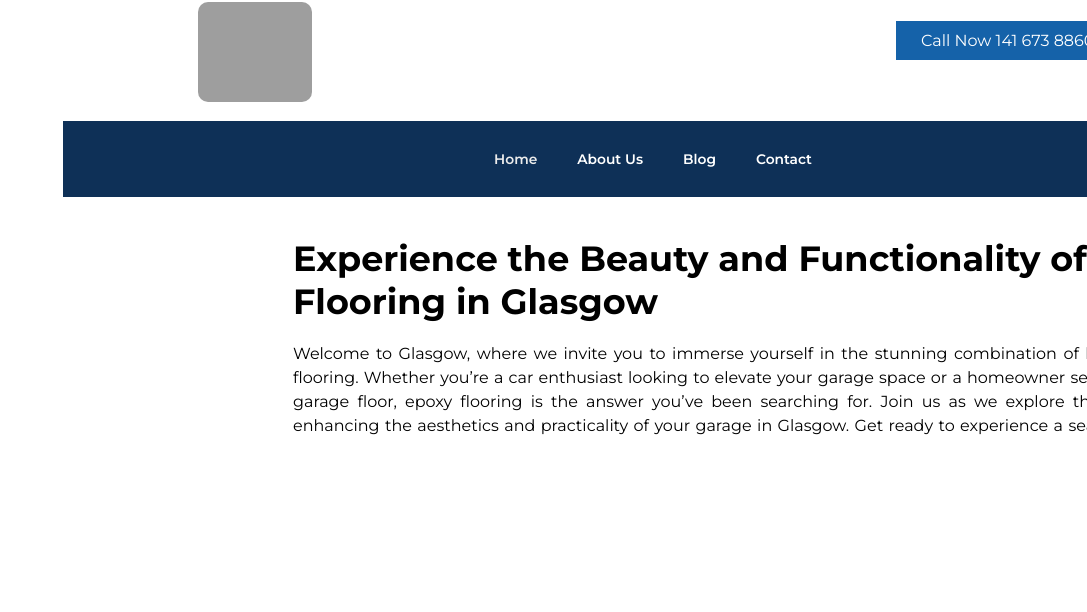
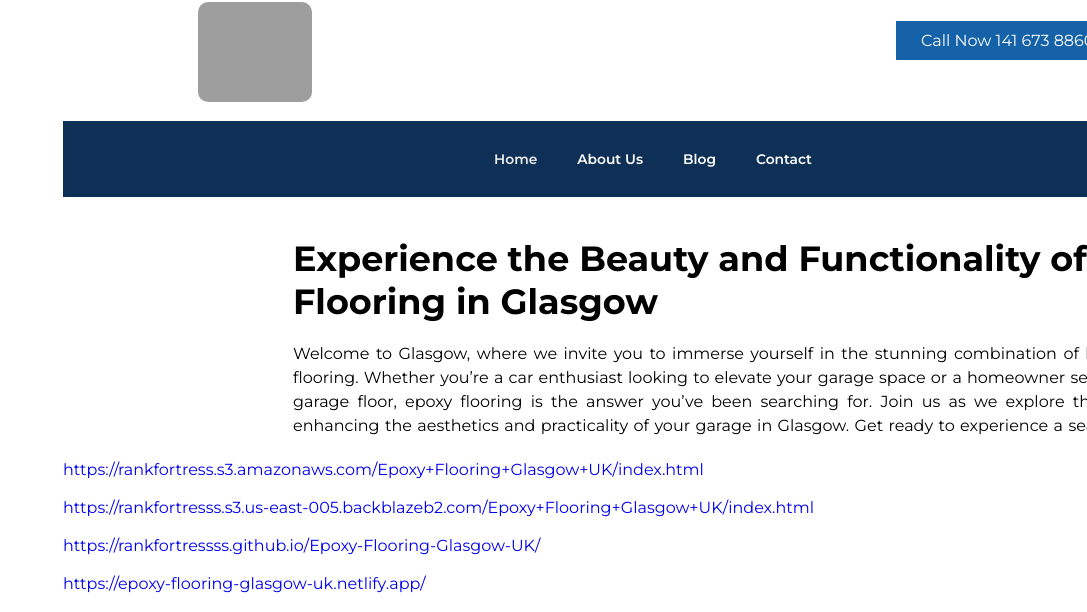
Before and after one commit to rankfortressss/Epoxy-Flooring-Glasgow-UK, a plain HTML site: page index.html in a window 1280 px wide. Shown: the part 5226-5838 px from the top of the page, without its empty margins (193-1280 px from the left). Drawn offline with Linux system fonts and the light colour scheme.

Commit message:
Add files via upload

```diff
--- a/index.html
+++ b/index.html
@@ -169,13 +169,13 @@
             <br>
             <!--Links-->
             <section>
-                <a target="_bLank" href=""></a><br>
+                <a target="_bLank" href="https://rankfortress.s3.amazonaws.com/Epoxy+Flooring+Glasgow+UK/index.html">https://rankfortress.s3.amazonaws.com/Epoxy+Flooring+Glasgow+UK/index.html</a><br>
                 <br>
-                <a target="_bLank" href=""></a><br>
+                <a target="_bLank" href="https://rankfortresss.s3.us-east-005.backblazeb2.com/Epoxy+Flooring+Glasgow+UK/index.html">https://rankfortresss.s3.us-east-005.backblazeb2.com/Epoxy+Flooring+Glasgow+UK/index.html</a><br>
                 <br>
-                <a target="_bLank" href=""></a><br>
+                <a target="_bLank" href="https://rankfortressss.github.io/Epoxy-Flooring-Glasgow-UK/">https://rankfortressss.github.io/Epoxy-Flooring-Glasgow-UK/</a><br>
                 <br>
-                <a target="_bLank" href=""></a><br>
+                <a target="_bLank" href="https://epoxy-flooring-glasgow-uk.netlify.app/">https://epoxy-flooring-glasgow-uk.netlify.app/</a><br>
                 <br>
             </section>
 
```
